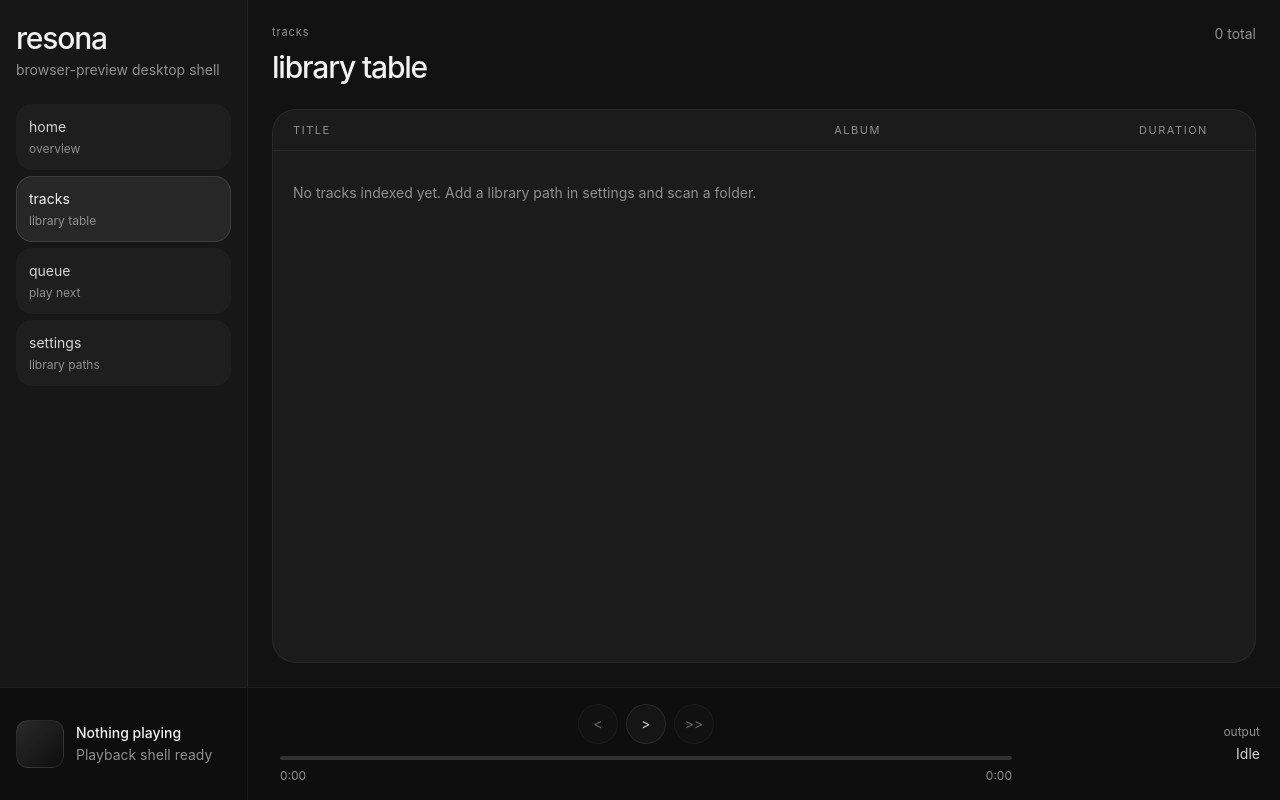
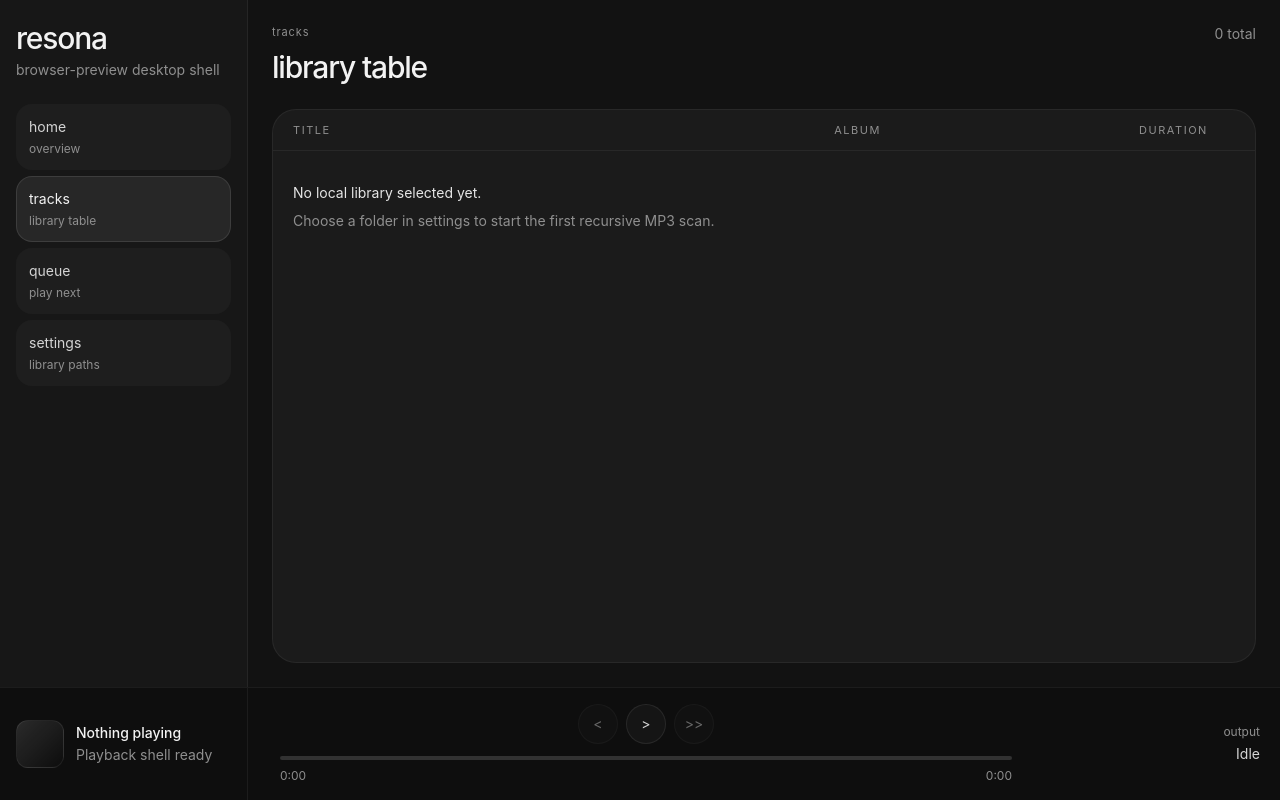
Before and after one commit to rujulw/resona, a React (Vite) app in the folder client/: page /tracks in a window 1280 px wide. Built offline with nearby package versions, Linux system fonts and the light colour scheme.

Commit message:
[impl] add recursive import feedback w/ empty states

```diff
--- a/client/src/components/layout/AppShell.tsx
+++ b/client/src/components/layout/AppShell.tsx
@@ -57,6 +57,8 @@ export function AppShell({
               path="/tracks"
               element={
                 <TracksPage
+                  libraryPath={libraryPath}
+                  scanState={scanState}
                   tracksState={tracksState}
                   onTrackSelect={onTrackSelect}
                 />
--- a/client/src/hooks/useAppShell.ts
+++ b/client/src/hooks/useAppShell.ts
@@ -12,6 +12,7 @@ import {
 } from "../desktop";
 import type {
   BootstrapState,
+  ImportSummary,
   QueueState,
   ScanState,
   ShellState,
@@ -34,6 +35,7 @@ export function useAppShell() {
   const [scanState, setScanState] = useState<ScanState>({
     status: "idle",
     message: "",
+    lastScan: null,
   });
 
   useEffect(() => {
@@ -466,6 +468,7 @@ export function useAppShell() {
       setScanState({
         status: "error",
         message: "Enter a local folder path for this temporary scaffold.",
+        lastScan: scanState.lastScan,
       });
       return;
     }
@@ -473,13 +476,19 @@ export function useAppShell() {
     setScanState({
       status: "running",
       message: "Scanning local library...",
+      lastScan: scanState.lastScan,
     });
 
     void scanLocalLibrary(trimmedPath)
       .then((summary) => {
+        const lastScan = toImportSummary(summary);
         setScanState({
           status: "success",
-          message: `Indexed ${summary.discoveredTracks} track(s) from ${summary.libraryRootName}.`,
+          message:
+            summary.discoveredTracks > 0
+              ? `Indexed ${summary.discoveredTracks} track(s) from ${summary.libraryRootName}.`
+              : `Scan finished for ${summary.libraryRootName}, but no MP3 files were found.`,
+          lastScan,
         });
         refreshShellState();
         refreshTracks();
@@ -489,6 +498,7 @@ export function useAppShell() {
           status: "error",
           message:
             error instanceof Error ? error.message : "Failed to scan local library.",
+          lastScan: scanState.lastScan,
         });
       });
   };
@@ -504,6 +514,7 @@ export function useAppShell() {
         setScanState({
           status: "idle",
           message: `Selected ${selectedPath}.`,
+          lastScan: scanState.lastScan,
         });
       })
       .catch((error: unknown) => {
@@ -513,6 +524,7 @@ export function useAppShell() {
             error instanceof Error
               ? error.message
               : "Failed to open folder picker.",
+          lastScan: scanState.lastScan,
         });
       });
   };
@@ -534,6 +546,26 @@ export function useAppShell() {
     handlePlaybackAction,
     handleTrackSelection,
     handleScan,
+  };
+}
+
+function toImportSummary(summary: {
+  libraryRootId: string;
+  libraryRootName: string;
+  rootPath: string;
+  discoveredTracks: number;
+  insertedTracks: number;
+  updatedTracks: number;
+  removedTracks: number;
+}): ImportSummary {
+  return {
+    libraryRootId: summary.libraryRootId,
+    libraryRootName: summary.libraryRootName,
+    rootPath: summary.rootPath,
+    discoveredTracks: summary.discoveredTracks,
+    insertedTracks: summary.insertedTracks,
+    updatedTracks: summary.updatedTracks,
+    removedTracks: summary.removedTracks,
   };
 }
 
--- a/client/src/pages/SettingsPage.tsx
+++ b/client/src/pages/SettingsPage.tsx
@@ -66,6 +66,37 @@ export function SettingsPage({
             {scanState.message ? (
               <p className="m-0 text-sm text-[#8f8f8f]">{scanState.message}</p>
             ) : null}
+            {scanState.lastScan ? (
+              <div className="grid gap-4 rounded-2xl border border-white/8 bg-white/3 px-4 py-4">
+                <div className="grid gap-1">
+                  <p className="m-0 text-[11px] tracking-[0.08em] text-[#8f8f8f]">last import</p>
+                  <p className="m-0 text-base text-[#f2f2f2]">
+                    {scanState.lastScan.libraryRootName}
+                  </p>
+                  <p className="m-0 break-all text-sm text-[#8f8f8f]">
+                    {scanState.lastScan.rootPath}
+                  </p>
+                </div>
+                <div className="grid gap-3 sm:grid-cols-2 xl:grid-cols-4">
+                  <StatusCount
+                    label="found"
+                    value={scanState.lastScan.discoveredTracks}
+                  />
+                  <StatusCount
+                    label="new"
+                    value={scanState.lastScan.insertedTracks}
+                  />
+                  <StatusCount
+                    label="updated"
+                    value={scanState.lastScan.updatedTracks}
+                  />
+                  <StatusCount
+                    label="removed"
+                    value={scanState.lastScan.removedTracks}
+                  />
+                </div>
+              </div>
+            ) : null}
           </div>
         </div>
 
@@ -97,3 +128,12 @@ export function SettingsPage({
     </div>
   );
 }
+
+function StatusCount({ label, value }: { label: string; value: number }) {
+  return (
+    <div className="rounded-2xl border border-white/6 bg-[#171717] px-4 py-3">
+      <p className="m-0 text-[11px] text-[#8f8f8f]">{label}</p>
+      <p className="mt-1 text-2xl font-medium tracking-[-0.04em] text-[#f2f2f2]">{value}</p>
+    </div>
+  );
+}
--- a/client/src/pages/TracksPage.tsx
+++ b/client/src/pages/TracksPage.tsx
@@ -1,13 +1,19 @@
-import type { TracksState } from "../types/app";
+import type { ScanState, TracksState } from "../types/app";
 import { formatDuration } from "../utils/format";
 
 export function TracksPage({
+  libraryPath,
+  scanState,
   tracksState,
   onTrackSelect,
 }: {
+  libraryPath: string;
+  scanState: ScanState;
   tracksState: TracksState;
   onTrackSelect: (track: TracksState["items"][number]) => void;
 }) {
+  const emptyState = getEmptyState(libraryPath, scanState);
+
   return (
     <div className="grid h-full min-h-0 grid-rows-[auto_minmax(0,1fr)] gap-6 overflow-hidden px-6 py-6">
       <header className="flex flex-wrap items-start justify-between gap-4">
@@ -37,8 +43,9 @@ export function TracksPage({
           ) : null}
 
           {tracksState.status !== "loading" && tracksState.items.length === 0 ? (
-            <div className="px-5 py-8 text-sm text-[#8f8f8f]">
-              No tracks indexed yet. Add a library path in settings and scan a folder.
+            <div className="grid gap-2 px-5 py-8">
+              <p className="m-0 text-sm text-[#e5e5e5]">{emptyState.title}</p>
+              <p className="m-0 text-sm text-[#8f8f8f]">{emptyState.detail}</p>
             </div>
           ) : null}
 
@@ -79,3 +86,25 @@ export function TracksPage({
     </div>
   );
 }
+
+function getEmptyState(libraryPath: string, scanState: ScanState) {
+  if (!libraryPath.trim() && !scanState.lastScan) {
+    return {
+      title: "No local library selected yet.",
+      detail: "Choose a folder in settings to start the first recursive MP3 scan.",
+    };
+  }
+
+  if (scanState.lastScan && scanState.lastScan.discoveredTracks === 0) {
+    return {
+      title: `No MP3 files found in ${scanState.lastScan.libraryRootName}.`,
+      detail:
+        "The recursive scan completed, but that root did not contain any MP3 files in the selected folder tree.",
+    };
+  }
+
+  return {
+    title: "No tracks indexed yet.",
+    detail: "Scan the selected folder in settings to populate the tracks table.",
+  };
+}
--- a/client/src/types/app.ts
+++ b/client/src/types/app.ts
@@ -26,11 +26,21 @@ export type TracksState =
       message: string;
     };
 
+export type ImportSummary = {
+  libraryRootId: string;
+  libraryRootName: string;
+  rootPath: string;
+  discoveredTracks: number;
+  insertedTracks: number;
+  updatedTracks: number;
+  removedTracks: number;
+};
+
 export type ScanState =
-  | { status: "idle"; message: string }
-  | { status: "running"; message: string }
-  | { status: "success"; message: string }
-  | { status: "error"; message: string };
+  | { status: "idle"; message: string; lastScan: ImportSummary | null }
+  | { status: "running"; message: string; lastScan: ImportSummary | null }
+  | { status: "success"; message: string; lastScan: ImportSummary | null }
+  | { status: "error"; message: string; lastScan: ImportSummary | null };
 
 export type QueueState = {
   activeTrack: TrackListItem | null;
```
Also changed, not shown: 1 other file (tests, documents, lock files or other folders).
